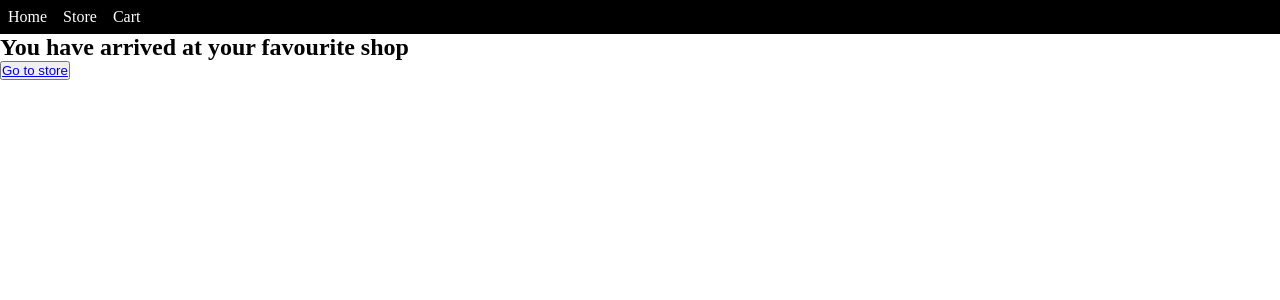
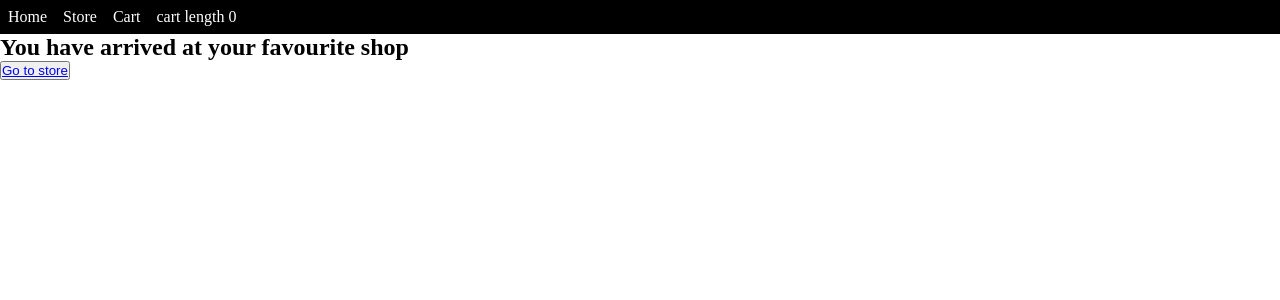
Before and after one commit to bikramroyutsa/shopping-cart, a React (Vite) app: page / in a window 1280 px wide. Shown: the top 300 px of the page. Built offline with nearby package versions, Linux system fonts and the light colour scheme; no server answers.

Commit message:
Add cart functionality shows cart items, quantity and price

```diff
--- a/src/App.jsx
+++ b/src/App.jsx
@@ -1,11 +1,31 @@
 import { useEffect, useState } from "react";
 import "./App.css";
-import Home from "./pages/Home";
 import Header from "./components/Header";
 import { Outlet } from "react-router-dom";
 function App() {
   const [products, setProducts] = useState([]);
-  const [num, setNum] = useState(1);
+  const [cartItems, setCartItems] = useState([]);
+  const [cartCount, setCartCount] = useState(0);
+  function addToCart(newProduct) {
+    let tempCart = cartItems;
+    let exists = false;
+    for (const p of tempCart) {
+      if (parseInt(p.item.id) == parseInt(newProduct.id)) {
+        p.count += 1;
+        exists = true;
+        break;
+      }
+    }
+    if (!exists) {
+      tempCart = [...tempCart, { item: newProduct, count: 1 }];
+    }
+    let n = 0;
+    tempCart.forEach((p) => {
+      n = n + p.count;
+    });
+    setCartCount(n);
+    setCartItems(tempCart);
+  }
   useEffect(() => {
     fetch("https://fakestoreapi.com/products?sort=desc")
       .then((res) => res.json())
@@ -14,11 +34,13 @@ function App() {
       })
       .catch((err) => console.error("Error fetching image:", err));
   }, []);
+  useEffect(() => {
+    console.log(cartItems);
+  }, [cartItems]);
   return (
     <>
-      {/* <Home products={products} /> */}
-      <Header products={products} />
-      <Outlet context={{products}} />
+      <Header products={products} cartCount={cartCount} />
+      <Outlet context={{ products, cartItems, addToCart }} />
     </>
   );
 }
--- a/src/components/Cart.jsx
+++ b/src/components/Cart.jsx
@@ -1,7 +1,35 @@
+import { useOutletContext } from "react-router-dom";
+
 function Cart() {
+  const { cartItems } = useOutletContext();
+  let total = 0;
+  cartItems.forEach((p) => {
+    total = total + p.item.price * p.count;
+  });
   return (
     <>
-      <div>This is the cart</div>
+      {cartItems.map((p) => {
+        return (
+          <div className="cartItem" key={p.item.id}>
+            <div className="cartItemDetails">
+              <div className="cartItemImgContainer">
+                <img
+                  src={p.item.image}
+                  alt={p.item.title}
+                  className="productImg"
+                />
+              </div>
+              <div className="cartItemTitle">{p.item.title}</div>
+            </div>
+            <div className="cartItemCount">{p.count}</div>
+            <div className="cartItemPrice">
+              {p.item.price} * {p.count} = {p.item.price * p.count}
+            </div>
+          </div>
+        );
+      })}
+      <h2>total = {total}</h2>
+      <button>Checkout</button>
     </>
   );
 }
--- a/src/components/Header.jsx
+++ b/src/components/Header.jsx
@@ -1,5 +1,5 @@
 import { Link } from "react-router-dom";
-function Header({ products }) {
+function Header({ products, cartCount }) {
   return (
     <div className="header">
       <Link to="/">Home</Link>
@@ -7,6 +7,7 @@ function Header({ products }) {
         Store
       </Link>
       <Link to="/cart">Cart</Link>
+      <div>cart length {cartCount}</div>
     </div>
   );
 }
--- a/src/components/Showcase.jsx
+++ b/src/components/Showcase.jsx
@@ -1,5 +1,5 @@
 import { Link } from "react-router-dom";
-function Showcase({ products }) {
+function Showcase({ products, addToCart }) {
   return (
     <>
       <div className="showCase">
@@ -7,7 +7,7 @@ function Showcase({ products }) {
           return (
             <div className="product" key={p.id}>
               <div className="productTitle">{p.title}</div>
-              <div className="producImgContainer">
+              <div className="productImgContainer">
                 <img src={p.image} alt={p.title} className="productImg" />
               </div>
               <div className="productPrice">{p.price}</div>
@@ -19,7 +19,14 @@ function Showcase({ products }) {
                   See details
                 </Link>
               </button>
-              <button className="btnAddToCart">Add to Cart</button>
+              <button
+                className="btnAddToCart"
+                onClick={() => {
+                  addToCart(p);
+                }}
+              >
+                Add to Cart
+              </button>
             </div>
           );
         })}
--- a/src/index.css
+++ b/src/index.css
@@ -7,6 +7,7 @@
   gap: 16px;
   background-color: black;
   padding: 8px;
+  color: white;
 }
 .header > a {
   color: white;
@@ -33,3 +34,27 @@
   height: 200px;
   width: auto;
 }
+.cartItem {
+  display: grid;
+  grid-template-columns: 2fr 0.5fr 0.5fr;
+}
+.cartItemCount,
+.cartItemPrice {
+  display: flex;
+  flex-direction: column;
+  justify-content: center;
+  align-items: center;
+  border: 1px solid black;
+  text-align: center;
+}
+.cartItemDetails {
+  border: 1px solid black;
+  display: grid;
+  grid-template-columns: 1fr 2fr;
+  /* justify-content: center;
+  justify-items: center; */
+}
+.cartItemImgContainer {
+  display: flex;
+  justify-content: center;
+}
--- a/src/pages/ProductDetails.jsx
+++ b/src/pages/ProductDetails.jsx
@@ -1,6 +1,7 @@
-import { useLocation } from "react-router-dom";
+import { useLocation, useOutletContext } from "react-router-dom";
 import { useState } from "react";
 function ProductDetails() {
+  const { addToCart } = useOutletContext();
   const location = useLocation();
   const [product, setProduct] = useState(location.state?.p || null);
   return (
@@ -17,7 +18,13 @@ function ProductDetails() {
       <div>price: {product.price}</div>
       <div>items sold: {product.rating.count}</div>
       <div>rating: {product.rating.rate}</div>
-      <button>Add to cart</button>
+      <button
+        onClick={() => {
+          addToCart(product);
+        }}
+      >
+        Add to cart
+      </button>
     </div>
   );
 }
--- a/src/pages/Store.jsx
+++ b/src/pages/Store.jsx
@@ -1,10 +1,10 @@
 import Showcase from "../components/Showcase";
 import { useOutletContext } from "react-router-dom";
 function Store() {
-  const { products } = useOutletContext();
+  const { products, cartItems, addToCart } = useOutletContext();
   return (
     <>
-      <Showcase products={products} />
+      <Showcase products={products} addToCart={addToCart} />
     </>
   );
 }
```
